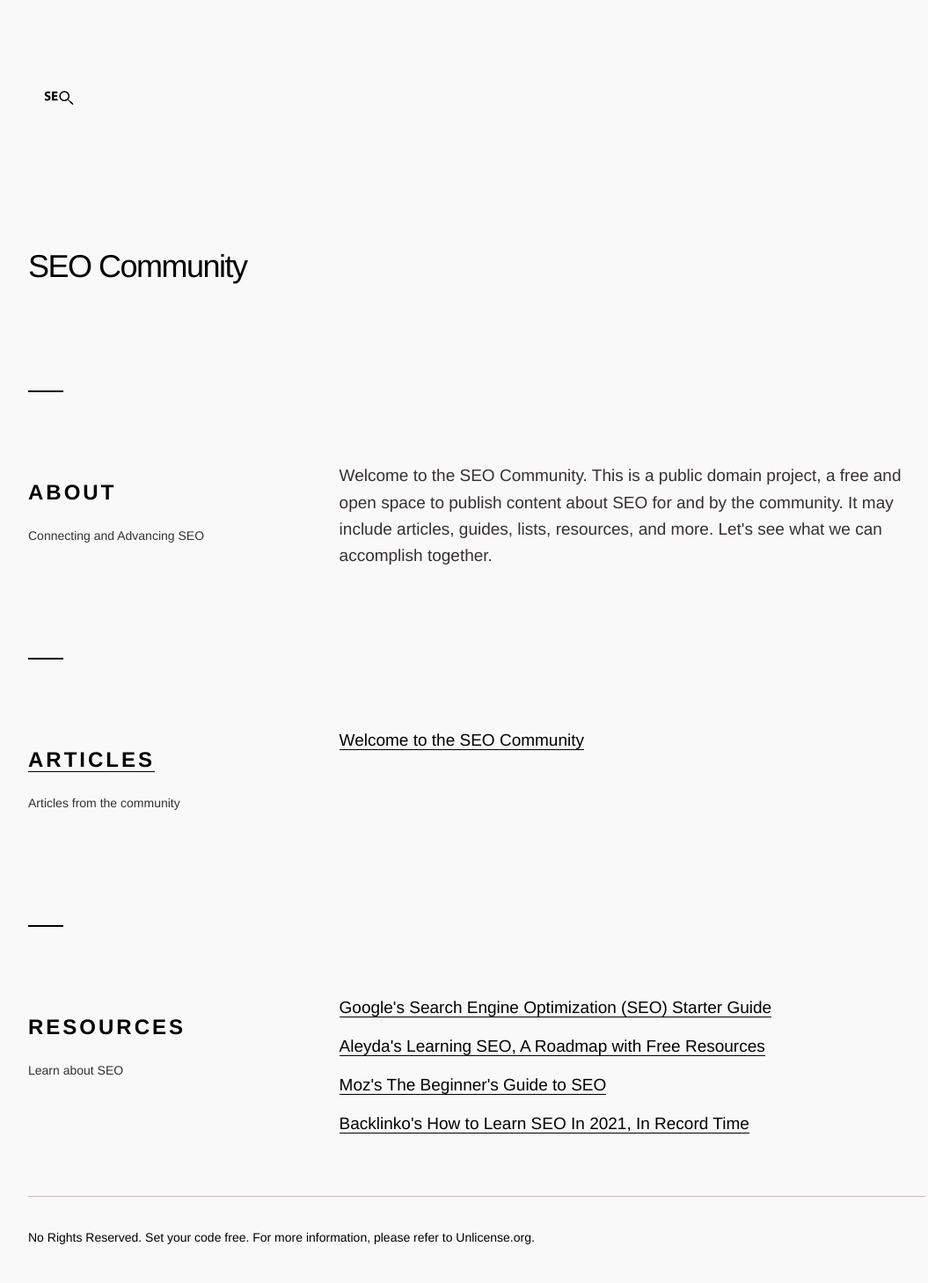
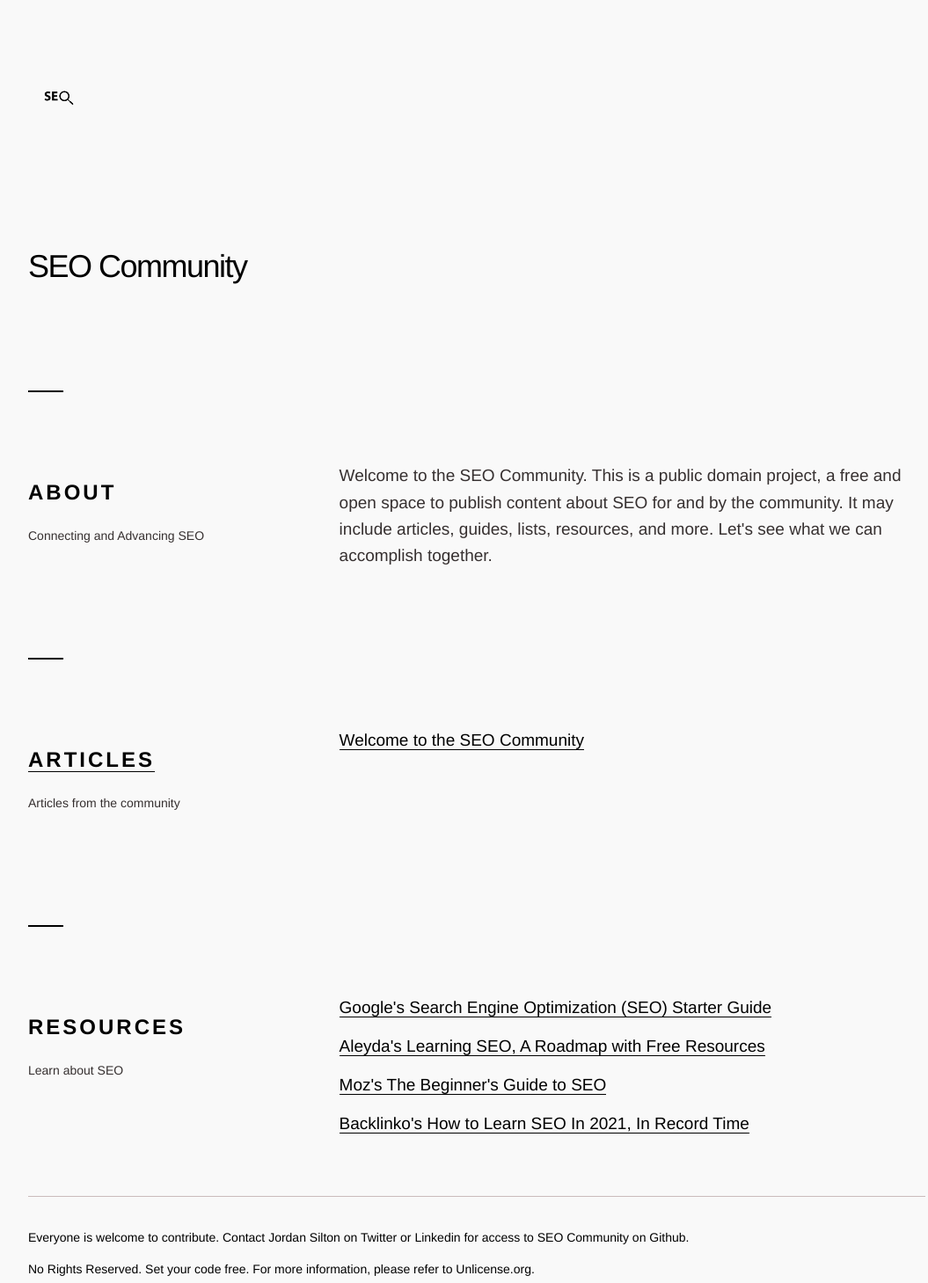
Before and after one commit to micahfk/seo-community, a Jekyll site: the page built from index.html, in a window 1280 px wide. Shown: the whole page at 88% size, without its empty margins (98-1153 px from the left). Built offline with Jekyll 4.4.1, drawn with Linux system fonts in a browser that asks for light colours.

Commit message:
Add contact info
Anyone can reach out to me to start, but it would be great to add more admins soon

```diff
--- a/_includes/footer.html
+++ b/_includes/footer.html
@@ -1,6 +1,7 @@
 <div class="row" style="margin-top:5rem;">
     <hr class="f">
     <div class="footer">
+        <p>Everyone is welcome to contribute. Contact Jordan Silton on <a href="https://twitter.com/jsilton">Twitter</a> or <a href="https://www.linkedin.com/in/jsilton/">Linkedin</a> for access to <a href="https://github.com/SEO-Community">SEO Community on Github.</a></p>
         <p>No Rights Reserved. Set your code free. For more information, please refer to <a href="https://unlicense.org/">Unlicense.org</a>.</p>
     </div>
 </div>
```
